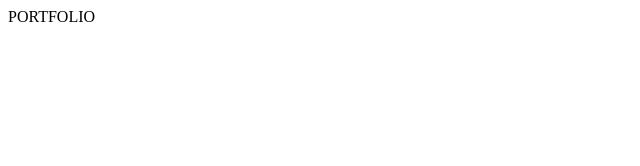
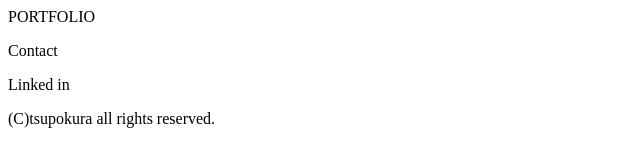
Before and after one commit to tsupokura/portfolio, a plain HTML site: page index.html in a window 1280 px wide. Shown: the whole page, without its empty margins (0-640 px from the left). Drawn offline with Linux system fonts and the light colour scheme.

Commit message:
Update index.html

```diff
--- a/index.html
+++ b/index.html
@@ -2,3 +2,10 @@
 <title> PORTFOLIO</title>
 
 PORTFOLIO
+<p>
+Contact
+</P>
+<p>
+Linked in
+  </p>
+<footer>(C)tsupokura all rights reserved.</footer>
```
